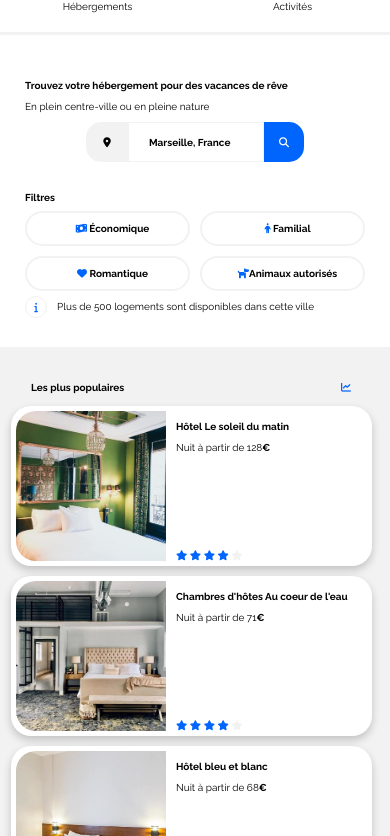
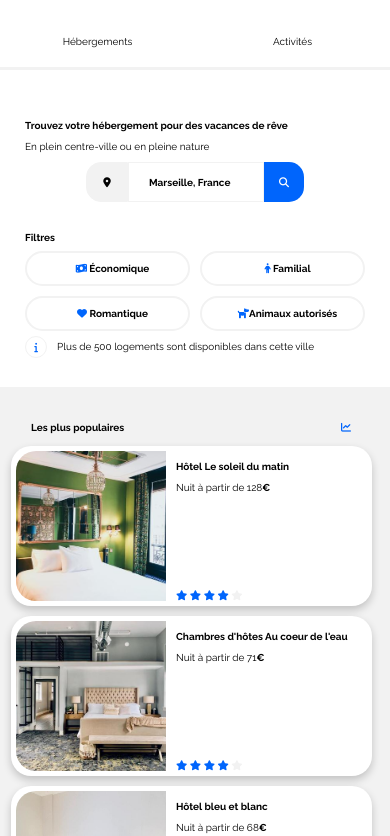
Before and after one commit to TristanMauer/Projet-2-OC, a plain HTML site: page index.html in a window 390 px wide. Shown: the part 58-894 px from the top of the page. Drawn offline with Linux system fonts and the light colour scheme.

Commit message:
modification de code

```diff
--- a/css/mobile.css
+++ b/css/mobile.css
@@ -3,18 +3,14 @@
    body{
     margin: 0px;
    }
-   .marge{
-    margin: 2.5em;
-   }
+
     /*Header*/
     header{
-      margin-top: 2em;
       flex-direction: column;
       align-items: center;
     }
  .liens-ancrage{
   display: flex;
-    margin: 2em 0 2em 0;
     width: 100%;
   }
   .ancre{
@@ -31,19 +27,22 @@
     border-bottom: #0065FC solid 3px;
   }
     /*Formulaire*/
+      .bouton-recherche{
+        display: none;
+      }
+      .bouton-loupe{
+         display: block;
+        }
       .recherche-barre{
-          display: none;
+        display: flex;
+        justify-content: center;
       }
-      .recherche-barre-téléphone{
-         display: flex;
-         justify-content: center;
-        }
-
         .fa-magnifying-glass{
           color:white;
           }
       .bouton-loupe{
         padding: 0;
+        margin: 0;
         background-color: #0065FC;
         border-radius: 0 15px 15px 0;
         border: #0065FC;
@@ -90,8 +89,7 @@
   }
   /*Hébergement*/
   .conteneur-hébergement{
-    border: none;
-    background: white;
+    background:none;
   }
   .carte{
     margin-left: 0px;
@@ -105,7 +103,7 @@
     height: 15em;
     margin-left: 0;
     object-fit:cover;
-    object-position: center;
+    object-position:center;
   }
   .afficher{
     display: none;
@@ -124,6 +122,6 @@
   .liste-pied-de-page{
     display: flex;
     flex-direction: column;
-    margin-left: 3em;
+
   }
 }
--- a/css/style.css
+++ b/css/style.css
@@ -1,12 +1,18 @@
 /* Body*/
 *{
-  max-width: 1400px;
+
   font-family: 'Raleway', sans-serif;
   font-size: 12px;
+
 }
 body{
-margin:0 2em 0 2em;
+max-width: 1400px;
+margin-right: auto;
+margin-left: auto;
 }
+.marge{
+  margin: 2.5em;
+ }
 .fa-solid{
   color:#0065FC ;
 }
@@ -30,11 +36,8 @@ a {
 }
   /*NAV*/
 header {
-    margin-top: 2.5em;
     display: flex;
-    flex-direction: row;
-    align-items: center;
-    justify-content: space-between;
+  justify-content: space-between;
 }
 header img {
   width: 61px;
@@ -46,7 +49,7 @@ header img {
 .ancre:hover{
   border-top: #0065FC solid 3px;
   color:#0065FC;
-  padding-top: 2.5em;
+  padding-top: 3em;
 }
 
   /*Formulaire*/
@@ -73,7 +76,7 @@ display: flex;
   color:black;
   font-weight: bold;
 }
-.recherche-barre-téléphone{
+.bouton-loupe{
   display: none;
 }
 .bouton-recherche{
@@ -173,11 +176,10 @@ height: 30%;
   object-position: center;
 }
 
-.fa-star{
+.étoile{
   padding-top: 0.5em;
   display: flex;
   flex-direction: row;
-  padding-right:0 ;
 }
 .étoile-vide{
   color: #F2F2F2;
--- a/index.html
+++ b/index.html
@@ -15,10 +15,10 @@
 		</head>
 		<body>
 			<!-- Entete de la page-->
-		<header >
-			<img src="images/logo/Booki.png" alt="Logo Booki" class="logo-booki">
-			<nav class="liens-ancrage">
-                    <a class="ancre"  href="#hebergement">Hébergements</a>
+		<header>
+			<img src="images/logo/Booki.png" alt="Logo Booki" class="logo-booki marge">
+			<nav class="liens-ancrage marge">
+                    <a class="ancre "  href="#hebergement">Hébergements</a>
                     <a class="ancre" href="#activites">Activités</a>
 			</nav>
 		</header>
@@ -26,25 +26,19 @@
 		<section class="marge">
 			<h1>Trouvez votre hébergement pour des vacances de rêve</h1>
 			<p> En plein centre-ville ou en pleine nature </p>
+			<!-- barre de recherche Desktop/tablette-->
 			<form method="get" action="#" class="recherche-barre">
 				<div class="formulaire">
 					<div class="icone-map icone-center">
 					    <i class="fa-solid fa-location-dot"></i>
 					</div>
+
 					<div>
 						<input type="search" placeholder="Marseille, France" name="recherche" class="recherche">
 					</div>
 					<button class="bouton-recherche icone-center icone-blanche">Rechercher</button>
-				</div>
-			</form>
-			<form method="get" action="#" class="recherche-barre-téléphone">
-				<div class="formulaire">
-					<div class="icone-map icone-center">
-						<i class="fa-solid fa-location-dot"></i>
-					</div>
-					<div>
-						<input type="search" placeholder="Marseille, France" name="recherche" class="recherche">
-					</div>
+
+			<!-- barre de recherche Mobile-->
 					<button class="bouton-loupe icone-center"><i class="fa-solid fa-magnifying-glass"></i></button>
 				</div>
 			</form>
@@ -78,12 +72,12 @@
 					<p> Plus de 500 logements sont disponibles dans cette ville </p>
 				</div>
 			</div>
-				<!-- Hébergements -->
 		</section>
 		<main>
 		<section>
 			<div class="conteneur-box-gris ">
 				<div class="conteneur-hébergement Boite-grise ">
+					<!--Hébergement-->
 					<h1 id="hebergements">Hébergements à Marseille</h1>
 					<div class="flex-carte">
 					<article class=" carte carte-hotel">
```
